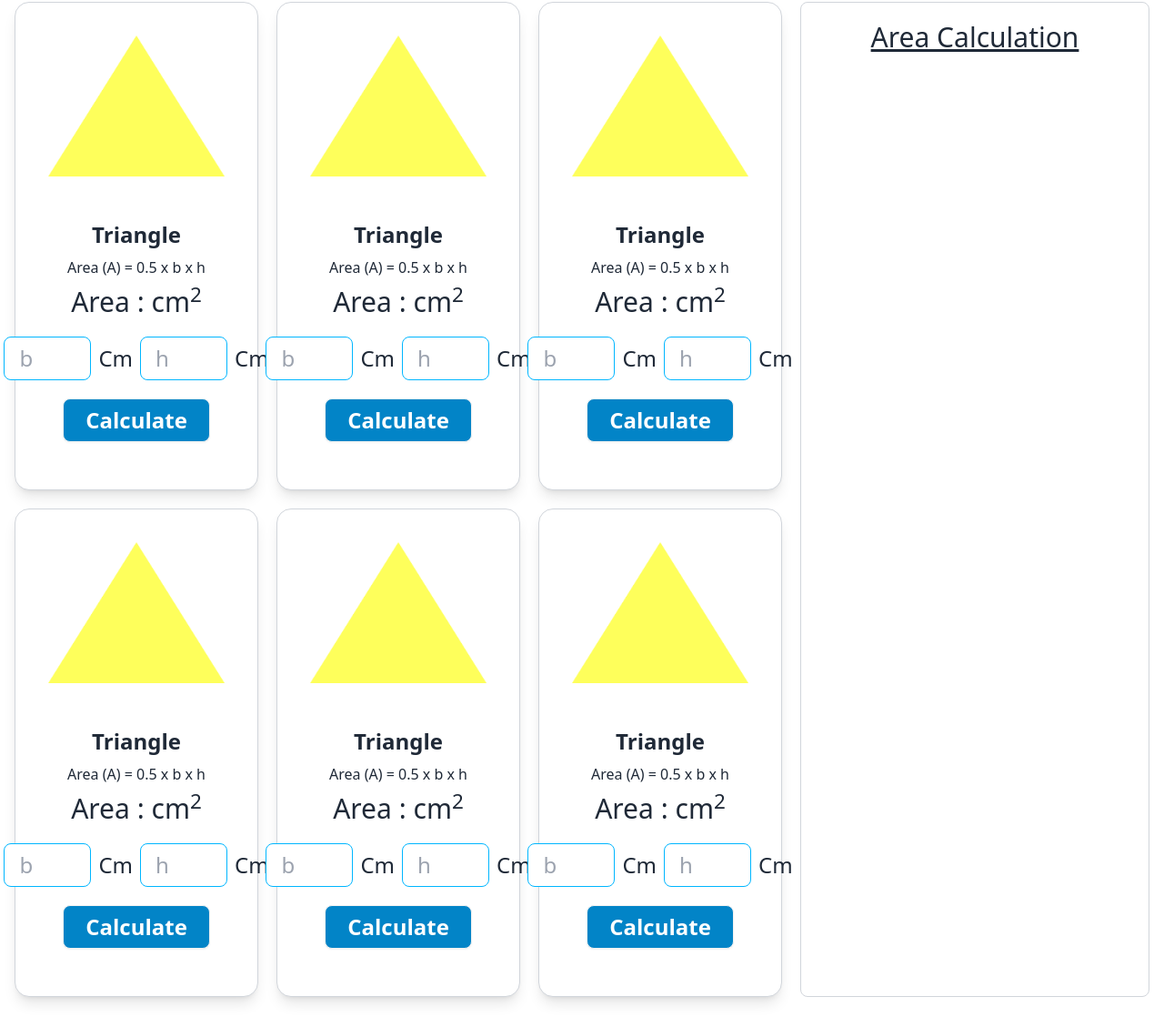
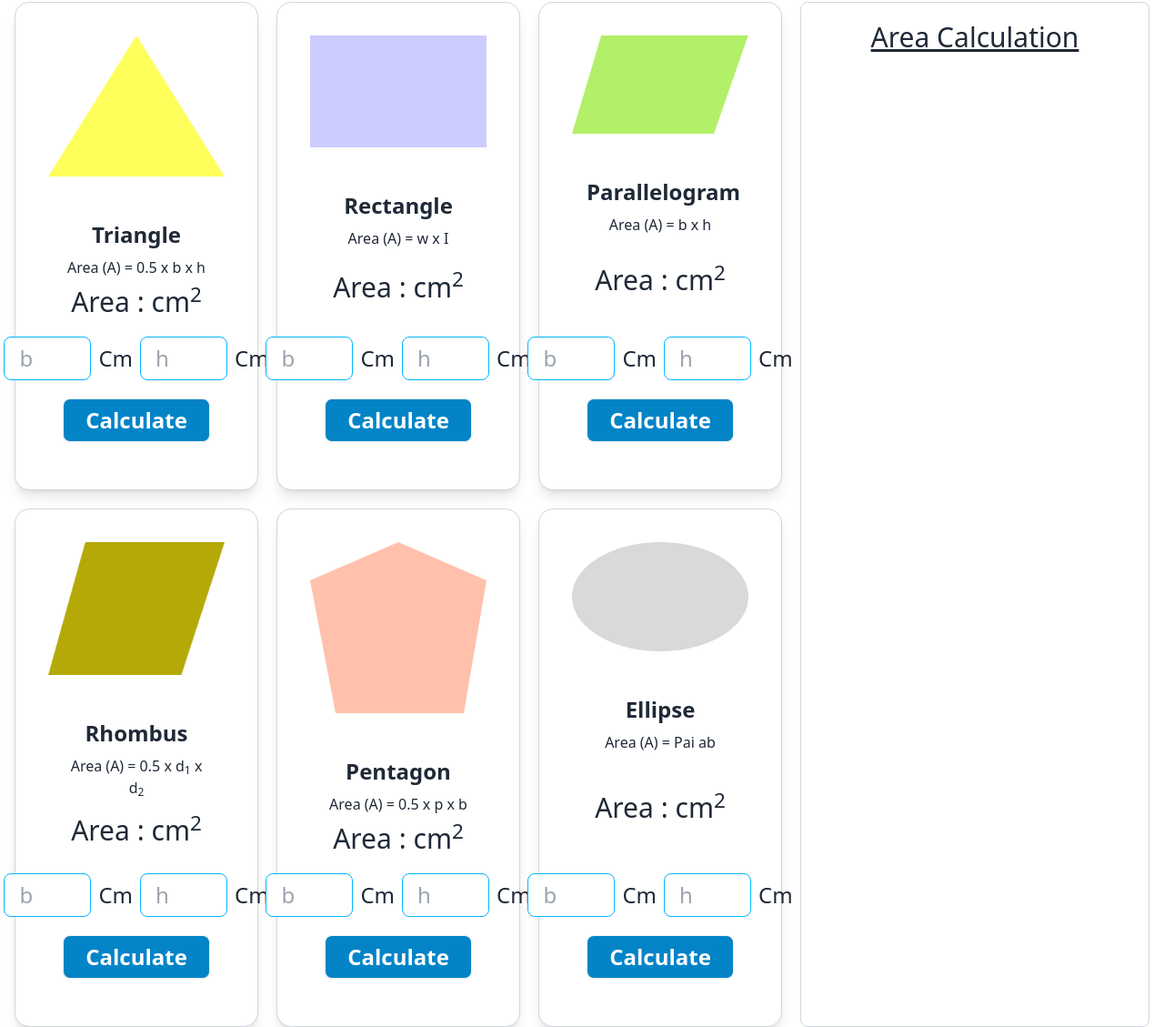
Before and after one commit to momin096/geometry_genius, a plain HTML site: page index.html in a window 1280 px wide. Shown: the part 138-1267 px from the top of the page at 91% size. Drawn offline with nearby package versions, Linux system fonts and the light colour scheme.

Commit message:
card layout

```diff
--- a/index.html
+++ b/index.html
@@ -38,7 +38,7 @@
       <!-- Card 1 -->
       <div class="card bg-base-100 w-full shadow-lg text-center border-gray-300 border p-5">
         <figure>
-          <img class="p-4 w-96" src="./images/triangle.png" alt="Shoes" />
+          <img class="p-4 w-[300px]" src="./images/triangle.png" alt="Shoes" />
         </figure>
         <div class="card-body text-center">
           <h2 class="text-2xl font-semibold">Triangle</h2>
@@ -60,14 +60,14 @@
           </div>
         </div>
       </div>
-      <!-- Card 1 -->
+      <!-- Card 2 -->
       <div class="card bg-base-100 w-full shadow-lg text-center border-gray-300 border p-5">
         <figure>
-          <img class="p-4 w-96" src="./images/triangle.png" alt="Shoes" />
+          <img class="p-4 w-[360px]" src="./images/rectangle.png" alt="Shoes" />
         </figure>
         <div class="card-body text-center">
-          <h2 class="text-2xl font-semibold">Triangle</h2>
-          <p>Area (A) = 0.5 x b x h</p>
+          <h2 class="text-2xl font-semibold">Rectangle</h2>
+          <p>Area (A) = w x I</p>
           <p class="text-3xl font-medium">Area : <span></span>cm<sup>2</sup></p>
 
           <div class="flex justify-center gap-2 my-3 items-center">
@@ -85,14 +85,14 @@
           </div>
         </div>
       </div>
-      <!-- Card 1 -->
+      <!-- Card 3 -->
       <div class="card bg-base-100 w-full shadow-lg text-center border-gray-300 border p-5">
         <figure>
-          <img class="p-4 w-96" src="./images/triangle.png" alt="Shoes" />
+          <img class="p-4 w-96" src="./images/parallelogram.png" alt="Shoes" />
         </figure>
         <div class="card-body text-center">
-          <h2 class="text-2xl font-semibold">Triangle</h2>
-          <p>Area (A) = 0.5 x b x h</p>
+          <h2 class="text-2xl font-semibold">Parallelogram</h2>
+          <p>Area (A) = b x h</p>
           <p class="text-3xl font-medium">Area : <span></span>cm<sup>2</sup></p>
 
           <div class="flex justify-center gap-2 my-3 items-center">
@@ -110,14 +110,14 @@
           </div>
         </div>
       </div>
-      <!-- Card 1 -->
+      <!-- Card 4 -->
       <div class="card bg-base-100 w-full shadow-lg text-center border-gray-300 border p-5">
         <figure>
-          <img class="p-4 w-96" src="./images/triangle.png" alt="Shoes" />
+          <img class="p-4 w-[340px]" src="./images/rhombus.png" alt="Shoes" />
         </figure>
         <div class="card-body text-center">
-          <h2 class="text-2xl font-semibold">Triangle</h2>
-          <p>Area (A) = 0.5 x b x h</p>
+          <h2 class="text-2xl font-semibold">Rhombus</h2>
+          <p>Area (A) = 0.5 x d<sub>1</sub> x d<sub>2</sub></p>
           <p class="text-3xl font-medium">Area : <span></span>cm<sup>2</sup></p>
 
           <div class="flex justify-center gap-2 my-3 items-center">
@@ -135,14 +135,14 @@
           </div>
         </div>
       </div>
-      <!-- Card 1 -->
+      <!-- Card 5 -->
       <div class="card bg-base-100 w-full shadow-lg text-center border-gray-300 border p-5">
         <figure>
-          <img class="p-4 w-96" src="./images/triangle.png" alt="Shoes" />
+          <img class="p-4 w-[300px]" src="./images/pentagon.png" alt="Shoes" />
         </figure>
         <div class="card-body text-center">
-          <h2 class="text-2xl font-semibold">Triangle</h2>
-          <p>Area (A) = 0.5 x b x h</p>
+          <h2 class="text-2xl font-semibold">Pentagon</h2>
+          <p>Area (A) = 0.5 x p x b</p>
           <p class="text-3xl font-medium">Area : <span></span>cm<sup>2</sup></p>
 
           <div class="flex justify-center gap-2 my-3 items-center">
@@ -160,14 +160,14 @@
           </div>
         </div>
       </div>
-      <!-- Card 1 -->
+      <!-- Card 6 -->
       <div class="card bg-base-100 w-full shadow-lg text-center border-gray-300 border p-5">
         <figure>
-          <img class="p-4 w-96" src="./images/triangle.png" alt="Shoes" />
+          <img class="p-4 w-96" src="./images/ellipse.png" alt="Shoes" />
         </figure>
         <div class="card-body text-center">
-          <h2 class="text-2xl font-semibold">Triangle</h2>
-          <p>Area (A) = 0.5 x b x h</p>
+          <h2 class="text-2xl font-semibold">Ellipse</h2>
+          <p>Area (A) = Pai ab</p>
           <p class="text-3xl font-medium">Area : <span></span>cm<sup>2</sup></p>
 
           <div class="flex justify-center gap-2 my-3 items-center">
```
